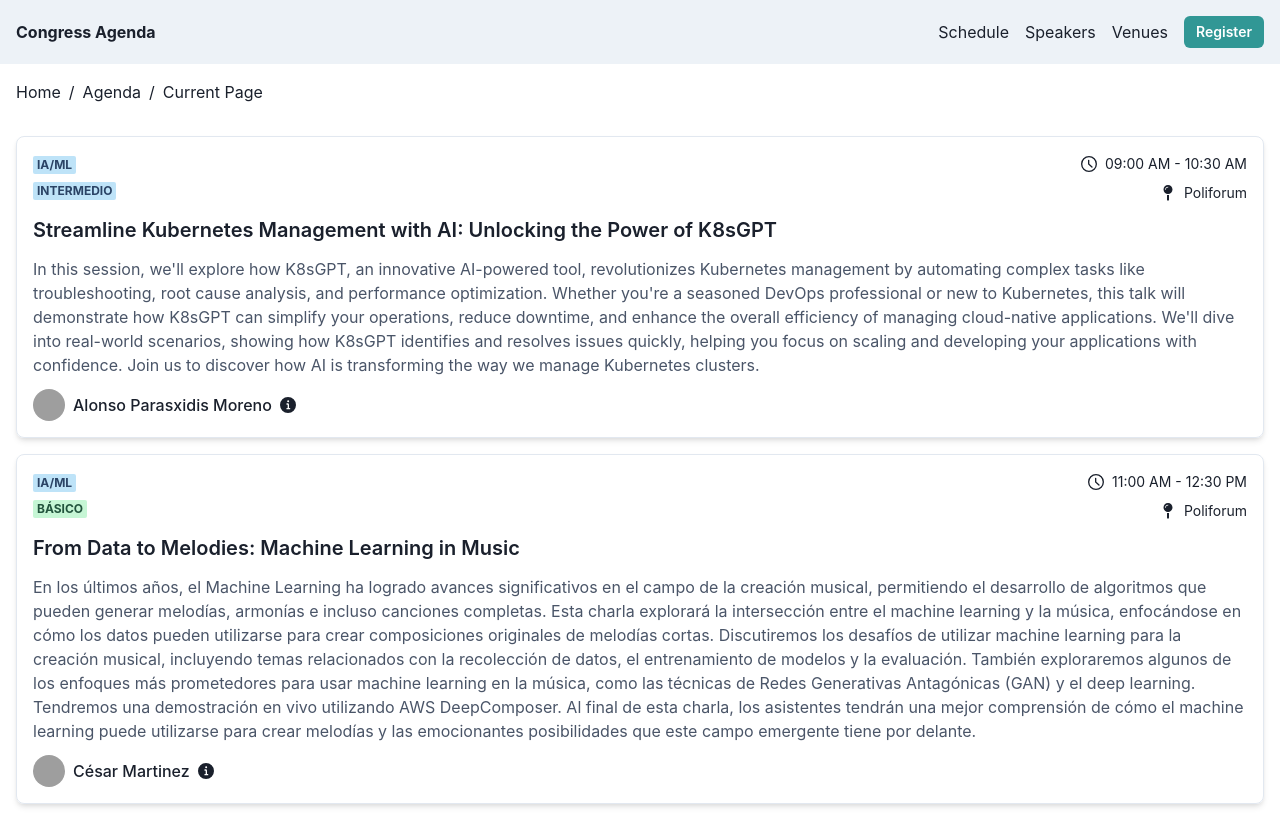
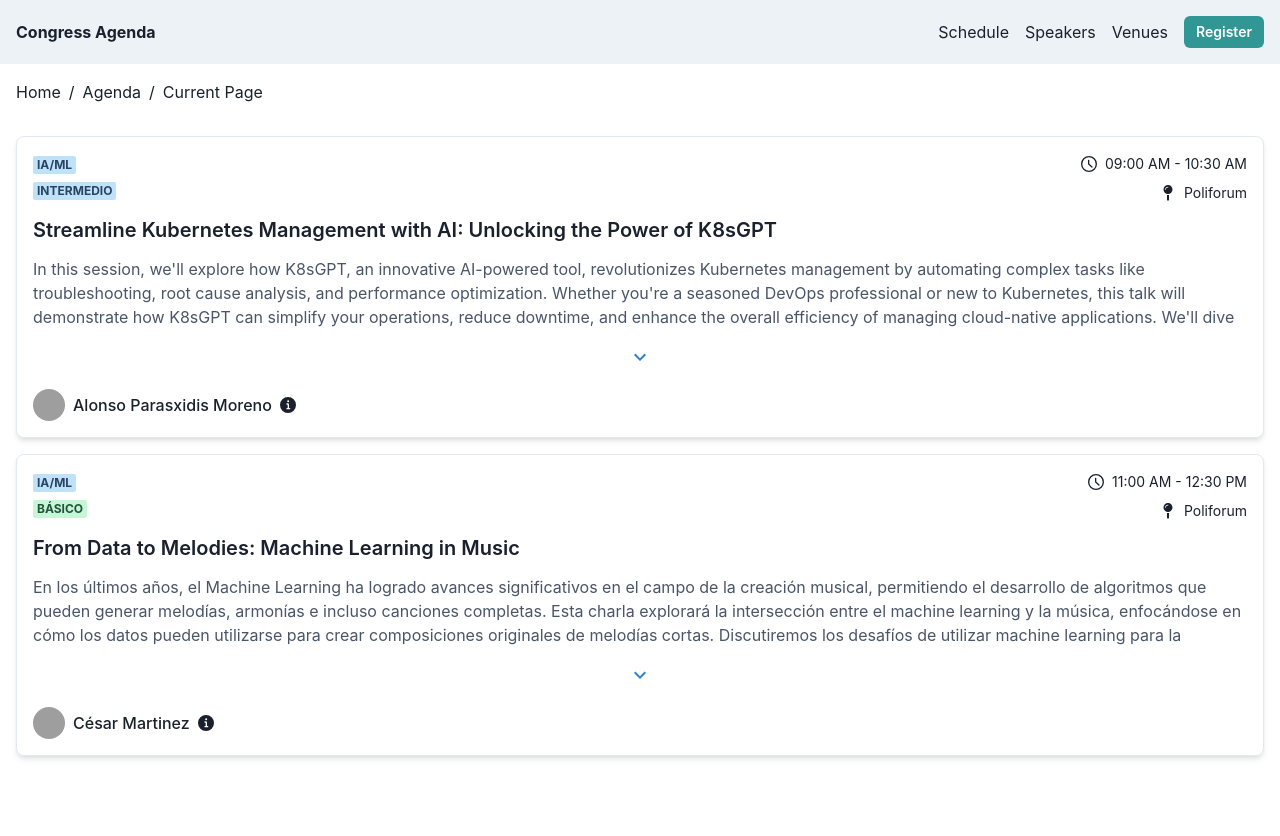
Before and after one commit to awscommunitymx/agenda, a Next.js app: page / in a window 1280 px wide. After the commit the page ends 800 px from the top, so only its background shows below. Built offline with nearby package versions, Linux system fonts and the light colour scheme; grey boxes are pictures that could not be loaded.

Commit message:
Toggle full abstract
Co-authored-by: David Victoria <90426863+davidvictoria@users.noreply.github.com>

```diff
--- a/app/components/SessionCard.tsx
+++ b/app/components/SessionCard.tsx
@@ -1,7 +1,7 @@
 'use client'
-import React from 'react';
-import {Avatar, Badge, Box, HStack, Text, Tooltip, VStack} from '@chakra-ui/react';
-import {Icon, InfoIcon, TimeIcon} from '@chakra-ui/icons';
+import React, {useState} from 'react';
+import {Avatar, Badge, Box, Button, Collapse, Flex, HStack, Text, Tooltip, VStack} from '@chakra-ui/react';
+import {ChevronDownIcon, ChevronUpIcon, Icon, InfoIcon, TimeIcon} from '@chakra-ui/icons';
 import {Category, Level, SessionCardProps} from "@/app/types/session";
 import {FaMapPin} from "react-icons/fa";
 
@@ -32,6 +32,12 @@ const getLevelColor = (level: Level): string => {
 }
 
 const SessionCard: React.FC<SessionCardProps> = ({session}) => {
+    const [isCollapsed, setIsCollapsed] = useState(true);
+
+    const toggleAbstract = () => setIsCollapsed(!isCollapsed);
+
+    const abstractWords = session.description.split(' ');
+    const previewLength = Math.ceil(abstractWords.length / 3);
 
     return (
         <Box
@@ -73,9 +79,29 @@ const SessionCard: React.FC<SessionCardProps> = ({session}) => {
                     {session.title}
                 </Text>
 
-                <Text fontSize="md" color="gray.600">
-                    {session.description}
-                </Text>
+                <VStack align="stretch" spacing={2}>
+                    <Collapse startingHeight={isCollapsed ? "4.5em" : "auto"} in={!isCollapsed} animateOpacity>
+                        <Text fontSize="md" color="gray.600">
+                            {session.description}
+                        </Text>
+                    </Collapse>
+                    {abstractWords.length > previewLength && (
+                        <Flex justifyContent={"center"}>
+                            <Button
+                                onClick={toggleAbstract}
+                                size="md"
+                                variant="ghost"
+                                rightIcon={isCollapsed ? <ChevronDownIcon boxSize={"1.5em"}/> :
+                                    <ChevronUpIcon boxSize={"1.5em"}/>}
+
+                                alignSelf="flex-start"
+                                color="blue.500"
+                                iconSpacing={0}
+                            >
+                            </Button>
+                        </Flex>
+                    )}
+                </VStack>
 
                 <HStack spacing={2}>
                     <Avatar size="sm" name={session.speaker} src={session.speakerImage}/>
```
